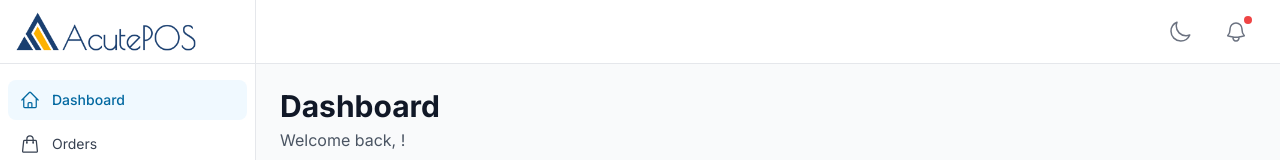
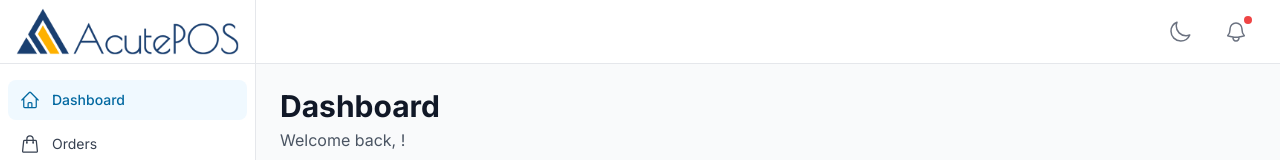
Before and after one commit to ashwinpatel026/Restaurant-POS, a Next.js app: page /dashboard in a window 1280 px wide. Shown: the top 160 px of the page. Built offline with nearby package versions, Linux system fonts and the light colour scheme; no server answers.

Commit message:
update image components

```diff
--- a/src/app/layout.tsx
+++ b/src/app/layout.tsx
@@ -7,7 +7,7 @@ import { Providers } from "@/components/Providers";
 const inter = Inter({ subsets: ["latin"] });
 
 export const metadata: Metadata = {
-  title: "Restaurant POS System",
+  title: "Acute RPOS System",
   description: "Comprehensive Point of Sale System for Restaurant Chain",
   icons: {
     icon: [
--- a/src/components/layouts/DashboardLayout.tsx
+++ b/src/components/layouts/DashboardLayout.tsx
@@ -206,7 +206,7 @@ export default function DashboardLayout({ children }: { children: ReactNode }) {
             <div className="flex items-center space-x-3 flex-1 min-w-0">
               <Link href="/dashboard" className="flex items-center flex-1">
                 <div className="relative">
-                  <Image
+                  {/* <Image
                     src={
                       theme === "dark"
                         ? "/assets/image/logo-light.png"
@@ -217,6 +217,18 @@ export default function DashboardLayout({ children }: { children: ReactNode }) {
                     height={40}
                     className="object-contain"
                     priority
+                  /> */}
+                  <img
+                    src={
+                      theme === "dark"
+                        ? "/assets/image/logo-light.png"
+                        : "/assets/image/logo.png"
+                    }
+                    alt="Acute-RPOS Logo"
+                    width={280}
+                    height={280}
+                    className="object-contain"
+
                   />
                 </div>
               </Link>
```
